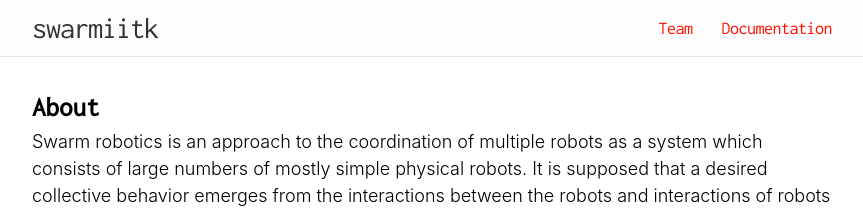
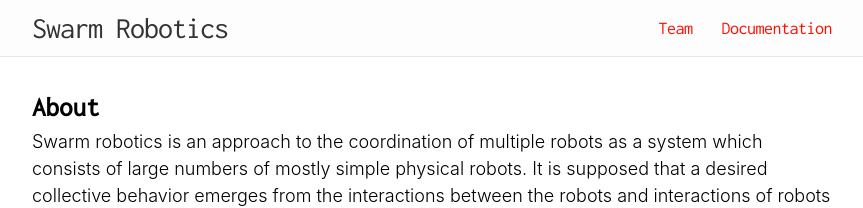
Before and after one commit to thecasuist/swarmiitk, a Jekyll site: the page built from index.html, in a window 1280 px wide. Shown: the top 208 px of the page, without its empty margins (208-1071 px from the left). Built offline with Jekyll 4.4.1, drawn with Linux system fonts in a browser that asks for light colours; nearby versions of some CDN libraries.

Commit message:
Update header.html

```diff
--- a/_includes/header.html
+++ b/_includes/header.html
@@ -2,7 +2,7 @@
 
   <div class="wrap">
 
-    <a class="site-title" href="{{ site.baseurl }}/">{{ site.title }}</a>
+    <a class="site-title" href="{{ site.baseurl }}/">Swarm Robotics</a>
 
     <nav class="site-nav">
         <a class="menu-icon">
```
